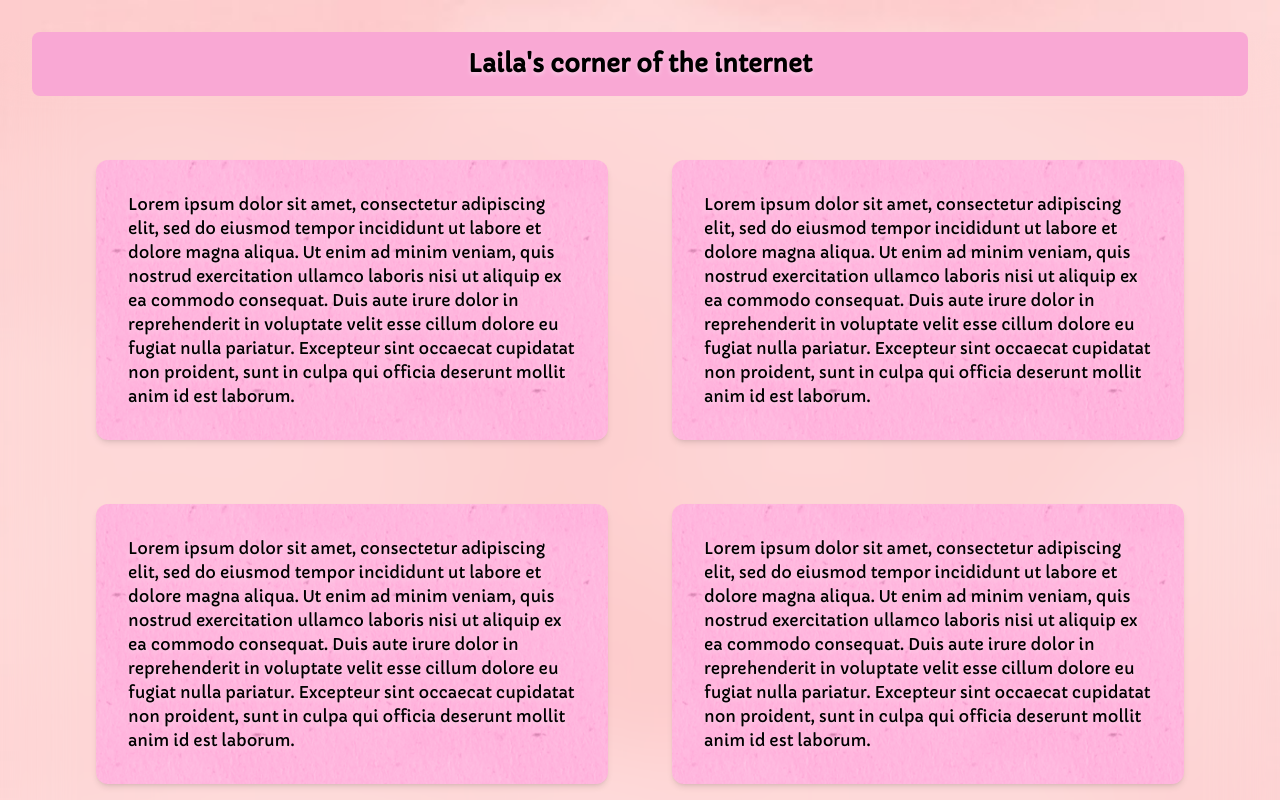
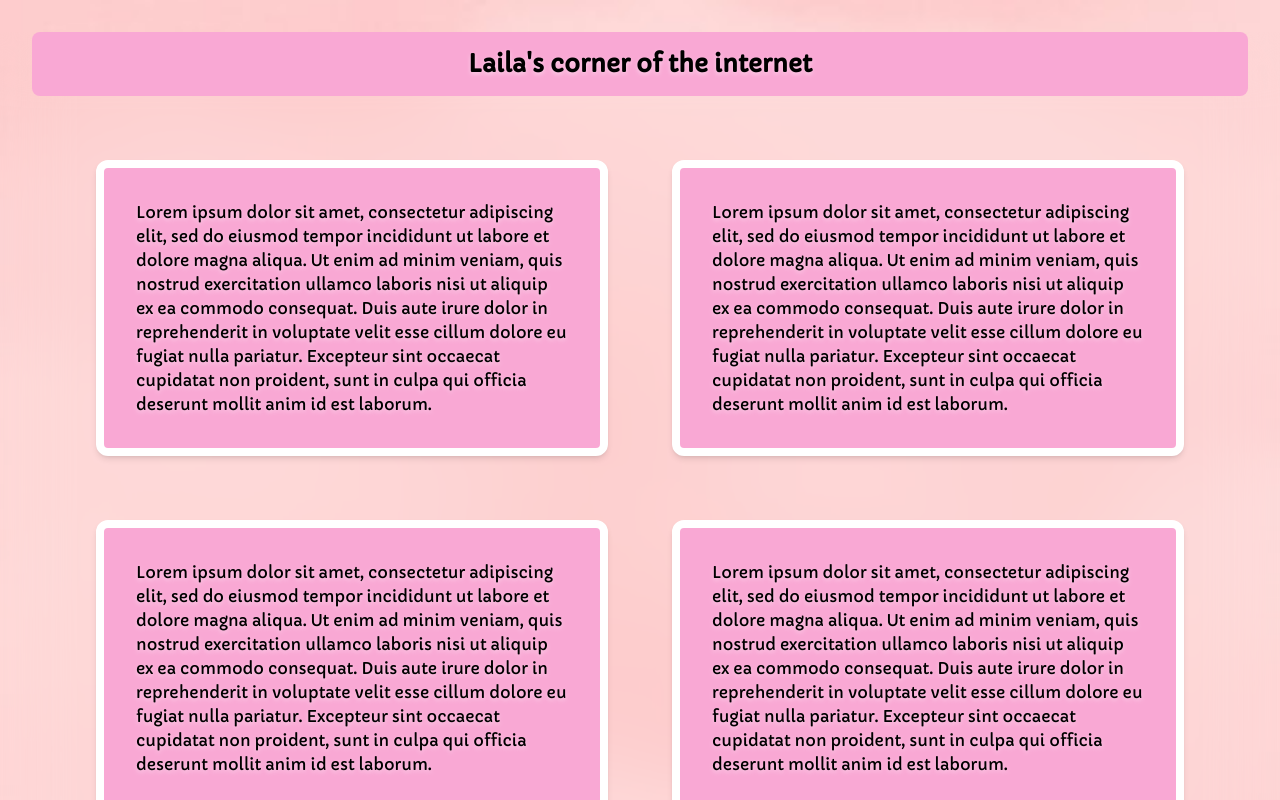
Before and after one commit to lailadyer/laila-site, a SvelteKit app: page / in a window 1280 px wide. Shown: the top 800 px of the page. Built offline with nearby package versions, Linux system fonts and the light colour scheme.

Commit message:
switch notes to more of a sticker-like style

```diff
--- a/src/routes/+page.svelte
+++ b/src/routes/+page.svelte
@@ -11,7 +11,7 @@
 </div>
 <div class="flex flex-row flex-wrap justify-center">
     {#each loremIpsumArray as p}
-        <div class="m-8 bg-blend-luminosity bg-pink-300 shadow-md max-w-lg bg-contain rounded-xl bg-repeat bg-[url('$lib/images/backgrounds/note-background.jpg')]">
+        <div class="m-8 bg-blend-luminosity border-8 border-white bg-pink-300 shadow-md max-w-lg bg-contain rounded-xl ">
             <p class="p-8 text-shadow shadow-pink-200">{p}</p>
         </div>
     {/each}
```
